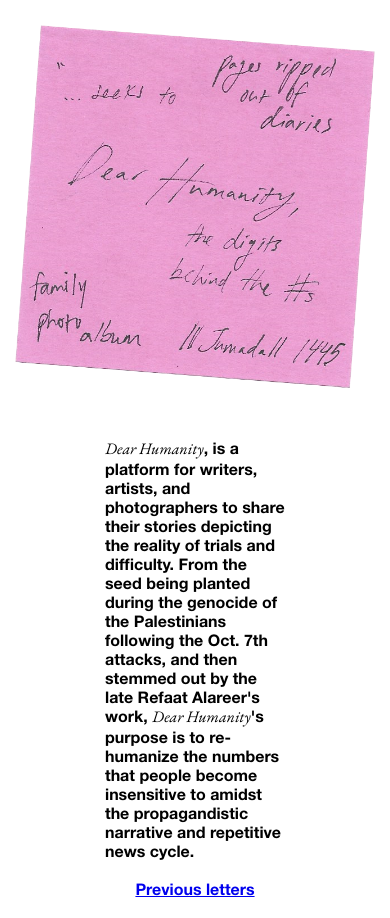
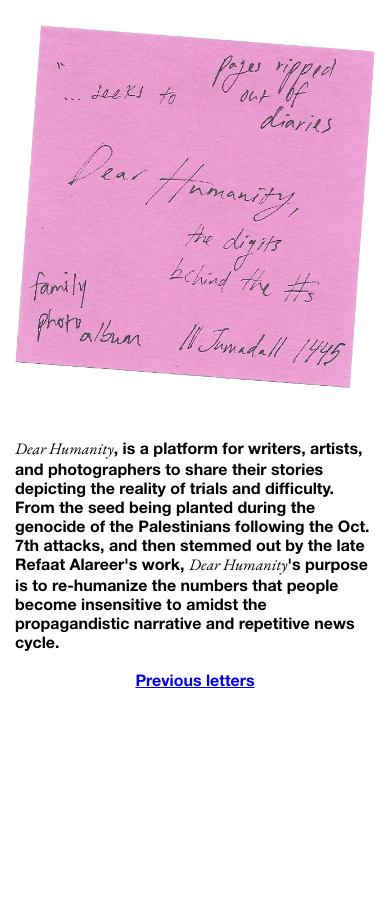
Before and after one commit to adamwajahat/dearhumanity, a React (Create React App) app: page / in a window 390 px wide. After the commit the page ends 844 px from the top, so only its background shows below. Built offline with nearby package versions, Linux system fonts and the light colour scheme.

Commit message:
responsive changes

```diff
--- a/src/App.css
+++ b/src/App.css
@@ -16,6 +16,7 @@
   text-align: left;
   font-family: 'Helvetica-Neue', Fallback, Helvetica;
   margin: 0;
+  height: 100%;
 }
 
 body{
--- a/src/styles/Introduction.css
+++ b/src/styles/Introduction.css
@@ -2,10 +2,10 @@
     display: flex;
     justify-content: center;
     align-items: center;
-    width: 50%;
+    width: 100%;
 }
 
-@media screen and (min-width: 1250px) {
+@media screen and (min-width: 1350px) {
     .introduction{
         width: 80%;
     }
@@ -13,6 +13,6 @@
 
 @media screen and (min-width: 1800px) {
     .introduction{
-        width: 50%0;
+        width: 50%;
     }
 }
```
